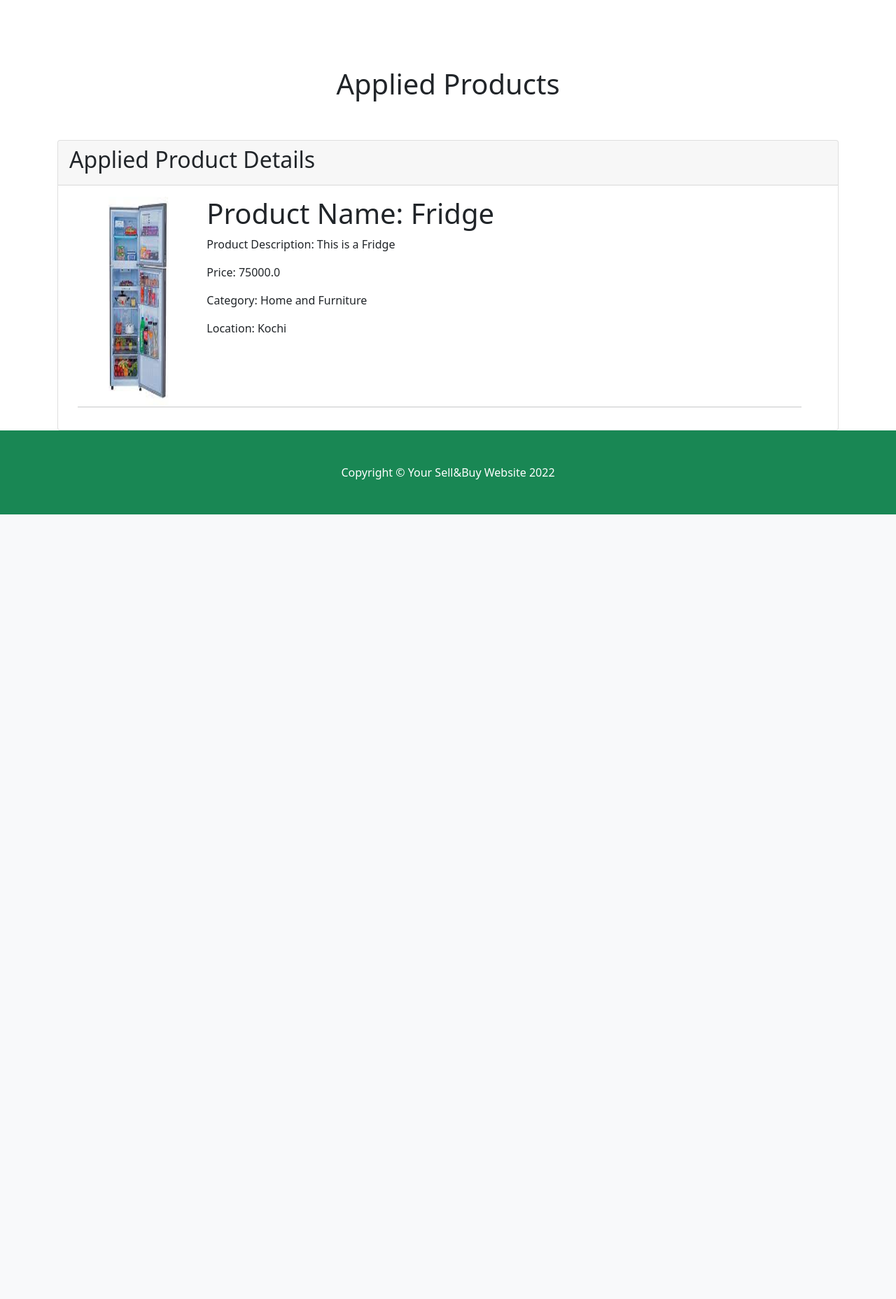
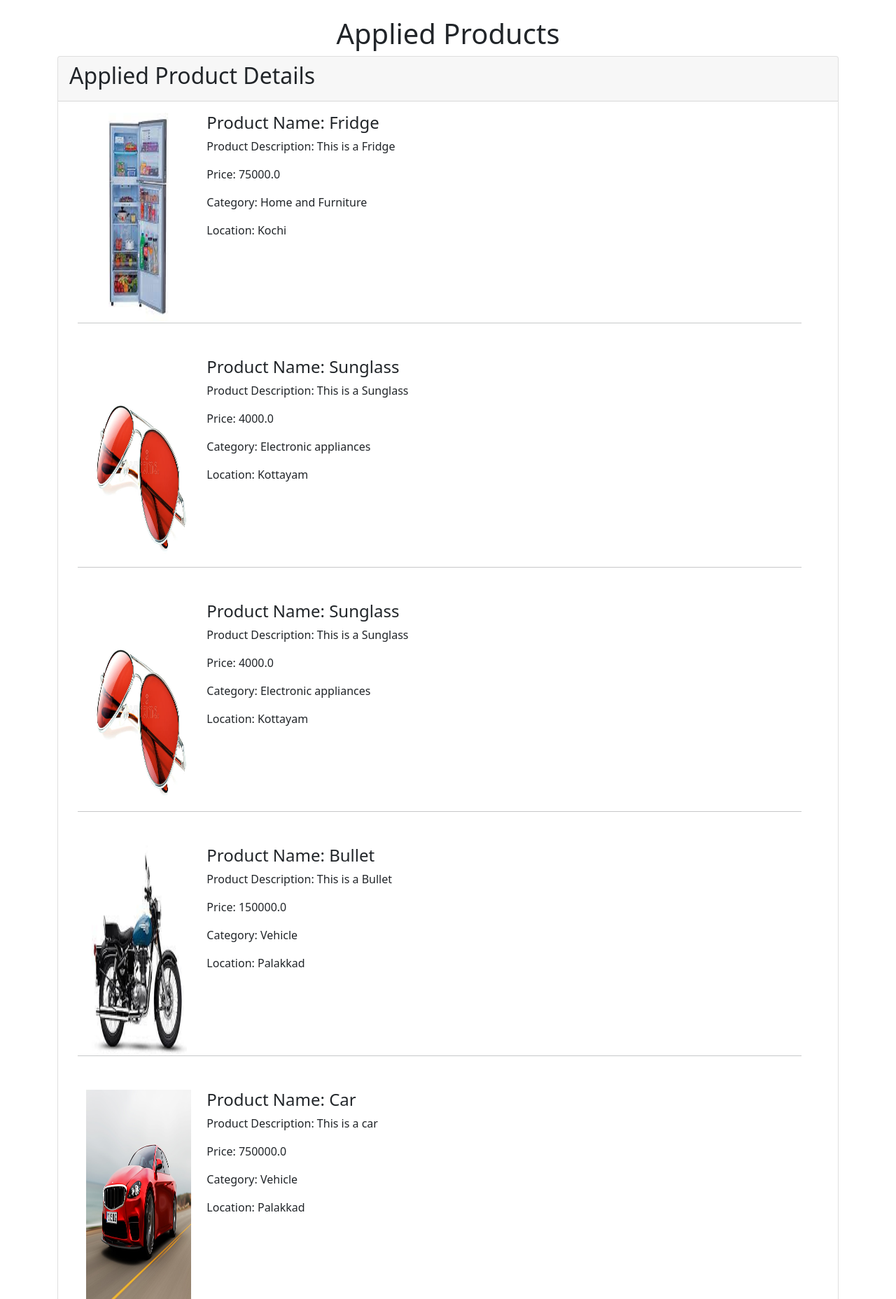
Before and after one commit to arjunkuruppath/sellerapp_project, a Django app: page /applied_product/ in a window 1280 px wide. Shown: the part 265-2121 px from the top of the page at 70% size. Before the commit the page ends 1000 px from the top, so only its background shows below. Run offline with Django 4.2, Linux system fonts and the light colour scheme; a user stored in the database is signed in; data comes from the database, SQL or seed files in the repository; both versions use the stored data as it was after the commit; some libraries are stand-ins or nearby versions.

Commit message:
applied product modified

```diff
--- a/sellerapp/templates/applied_product.html
+++ b/sellerapp/templates/applied_product.html
@@ -3,28 +3,31 @@
 <html lang="en">
 
 <head>
-        <meta charset="utf-8" />
-        <meta name="viewport" content="width=device-width, initial-scale=1, shrink-to-fit=no" />
-        <meta name="description" content="" />
-        <meta name="author" content="" />
+    <meta charset="utf-8"/>
+    <meta name="viewport" content="width=device-width, initial-scale=1, shrink-to-fit=no"/>
+    <meta name="description" content=""/>
+    <meta name="author" content=""/>
     <title>Shop Homepage - Start Bootstrap Template</title>
     <!-- Favicon-->
-        <link rel="icon" type="image/x-icon" href="assets/favicon.ico" />
+    <link rel="icon" type="image/x-icon" href="assets/favicon.ico"/>
     <!-- Bootstrap icons-->
-        <link href="https://cdn.jsdelivr.net/npm/bootstrap-icons@1.5.0/font/bootstrap-icons.css" rel="stylesheet" />
+    <link href="https://cdn.jsdelivr.net/npm/bootstrap-icons@1.5.0/font/bootstrap-icons.css" rel="stylesheet"/>
     <!-- Core theme CSS (includes Bootstrap)-->
     <!--        <link href="{% static 'dict/css/styles.css' %}" rel="stylesheet" />-->
-        <link rel="stylesheet" href="{% static 'dist/css/styles.css' %}" type="text/css" />
+    <link rel="stylesheet" href="{% static 'dist/css/styles.css' %}" type="text/css"/>
 </head>
 <body>
 <!-- Navigation-->
 <nav class="navbar navbar-expand-lg navbar-light bg-light">
     <div class="container px-4 px-lg-5">
         <a class="navbar-brand" href="#!">Sell&Buy</a>
-                <button class="navbar-toggler" type="button" data-bs-toggle="collapse" data-bs-target="#navbarSupportedContent" aria-controls="navbarSupportedContent" aria-expanded="false" aria-label="Toggle navigation"><span class="navbar-toggler-icon"></span></button>
+        <button class="navbar-toggler" type="button" data-bs-toggle="collapse" data-bs-target="#navbarSupportedContent"
+                aria-controls="navbarSupportedContent" aria-expanded="false" aria-label="Toggle navigation"><span
+                class="navbar-toggler-icon"></span></button>
         <div class="collapse navbar-collapse" id="navbarSupportedContent">
             <ul class="navbar-nav me-auto mb-2 mb-lg-0 ms-lg-4">
-                        <li class="nav-item"><a class="nav-link active" aria-current="page" href="{% url 'indexpage' %}">Home</a></li>
+                <li class="nav-item"><a class="nav-link active" aria-current="page"
+                                        href="{% url 'indexpage' %}">Home</a></li>
             </ul>
         </div>
     </div>
@@ -37,9 +40,9 @@
             <p class="lead fw-normal text-white-50 mb-0">With this Sell&Buy Website</p>
         </div>
     </div>
-        </header><br><br><br><br>
+</header>
+<br>
 <h1 style="text-align:center;">Applied Products</h1>
-        <br><br>
 
 <div class="container">
     <div class="card">
@@ -53,7 +56,7 @@
                     <img src="{{ product1.product_img.url }}" style="height: 300px;width: 150px;" alt="Image">
                 </div>
                 <div class="col-md-10">
-                            <h1>Product Name: {{ product1.product_name }}</h1>
+                    <h4>Product Name: {{ product1.product_name }}</h4>
                     <p>Product Description: {{ product1.product_desc }}</p>
                     <p>Price: {{ product1.product_price }}</p>
                     <p>Category: {{ product1.category }}</p>
--- a/sellerapp/templates/product_detail.html
+++ b/sellerapp/templates/product_detail.html
@@ -57,7 +57,7 @@
                             <p>Description: {{ data.product_desc }}</p>
                             <p>Price: {{ data.product_price }}</p>
                             <p>Location: {{ data.location }}</p>
-                            <p><input type="text" name="show_interest" id="show_interest" placeholder="show interest price"></p>
+                            <p><input type="text" name="show_interest" id="show_interest" placeholder="show interest price" required></p>
                             <button type="submit" class="btn btn-primary badge">Show interest</button>
                         </div>
                     </div>
--- a/sellerapp/views.py
+++ b/sellerapp/views.py
@@ -225,23 +225,24 @@ def sendmail(request, id):
 def applied_product(request):
     userid = request.user
     data = BuyProduct.objects.filter(buyer_name=request.user).values('product_id')
+    print(data)
     li = []
-    try:
-        for product_id in data:
-            print(product_id['product_id'])
-            product_details = Product.objects.get(id=product_id['product_id'])
-            li.append(product_details)
-            return render(request, "applied_product.html", {'BuyProduct': li})
-    except Product.DoesNotExist:
-        return HttpResponse("You haven't applied any products yet!!")
-    return HttpResponse("<h1>You haven't applied any products yet</h1>")
+    # try:
+    for product_id in data:
+        print(product_id['product_id'])
+        product_details = Product.objects.get(id=product_id['product_id'])
+        li.append(product_details)
+    return render(request, "applied_product.html", {'BuyProduct': li})
+    # except Product.DoesNotExist:
+    # return HttpResponse("<h1>You haven't applied any products yet</h1>")
+    # return HttpResponse("You haven't applied any products yet!!")
 
 
 def buyer_list(request,id):
     data = BuyProduct.objects.filter(product_id=id)
     product_name = Product.objects.get(id=id)
     print(product_name)
-    return render(request,'buyer_list.html',{'obj' : data , 'product_name' : product_name })
+    return render(request,'buyer_list.html',{'obj': data, 'product_name': product_name})
 
 
 def accept_interest(request,id,pk):
```
Also changed, not shown: db.sqlite3, media_cdn/media/fridge_Im753s8.jpeg (added), media_cdn/media/honda_PanI0nH.jpeg (added), media_cdn/media/mixergrinder_buvJXVx.jpeg (added), media_cdn/media/phone_MOFZ7Gg.jpeg (added), media_cdn/media/profilepic_2bb5rqE.jpeg (added), media_cdn/media/proflpc.png (added). Lines whose indentation alone changed are shown as unchanged.
